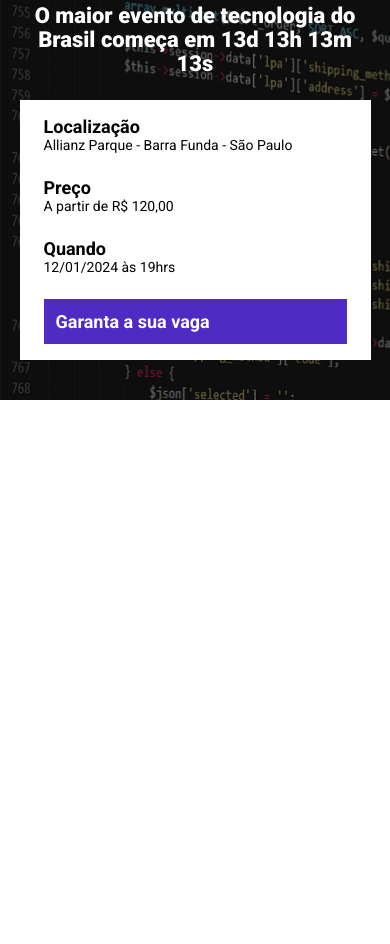
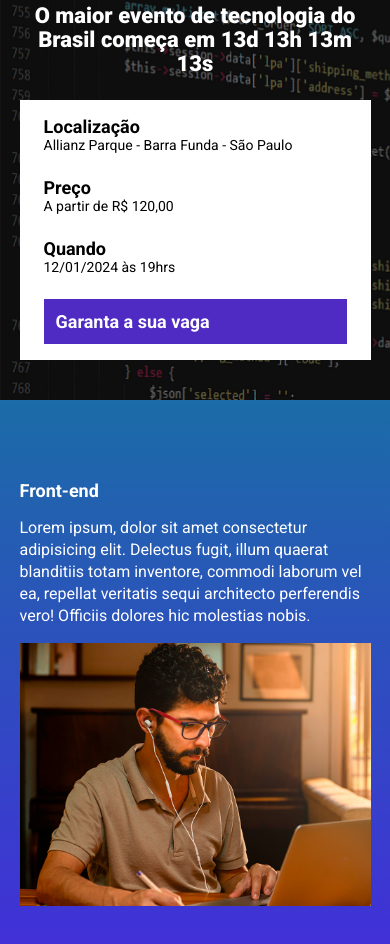
Before and after one commit to juliocamorim/ebac_tech_talks, a website built with Parcel: page src/index.html in a window 390 px wide. Shown: the part 100-1044 px from the top of the page. Before the commit the page ends 844 px from the top, so only its background shows below. Built offline with nearby package versions, Linux system fonts and the light colour scheme.

Commit message:
crinado a seção front-end

```diff
--- a/src/index.html
+++ b/src/index.html
@@ -38,6 +38,17 @@
         </div>
     </header>
 
+    <section class="event">
+        <div class="container">
+            <div class="event__details">
+                <h1 class="event__details__title">Front-end</h1>
+                <p class="event__details__description">
+                    Lorem ipsum, dolor sit amet consectetur adipisicing elit. Delectus fugit, illum quaerat blanditiis totam inventore, commodi laborum vel ea, repellat veritatis sequi architecto perferendis vero! Officiis dolores hic molestias nobis.
+                </p>
+            </div>
+            <img class="event__image" src="./images/frontend.png" alt="Front-end">
+        </div>
+    </section>
 
     <script src="scripts/main.js"></script>
 </body>
--- /dev/null
+++ b/src/styles/components/_event.scss
@@ -0,0 +1,41 @@
+.event {
+    padding: 80px 0;
+    background-image: linear-gradient(#1b6ca7, #442bdb);
+
+    .container {
+        display: flex;
+    }
+
+    &__image {
+        max-width: 360px;
+    }
+
+    &__details {
+        margin-right: 40px;
+
+        &__title {
+            font-size: 18px;
+            font-weight: bold;
+            margin-bottom: 16px;
+        }
+
+        &__description {
+            line-height: 22px;
+        }
+    }
+
+    @media (max-width: 640px) {
+        .container {
+            display: block;
+        }
+
+        &__image {
+            width: 100%;
+        }
+
+        &__details {
+            margin-right: 0;
+            margin-bottom: 16px;
+        }
+    }
+}
--- a/src/styles/main.scss
+++ b/src/styles/main.scss
@@ -1,6 +1,7 @@
 @use 'hero';
 @use 'components/infos_bar';
 @use 'components/buttons';
+@use 'components/event';
 
 * {
     margin: 0;
```
Also changed, not shown: dist/index.html, dist/styles/main.css, 1 other file.
